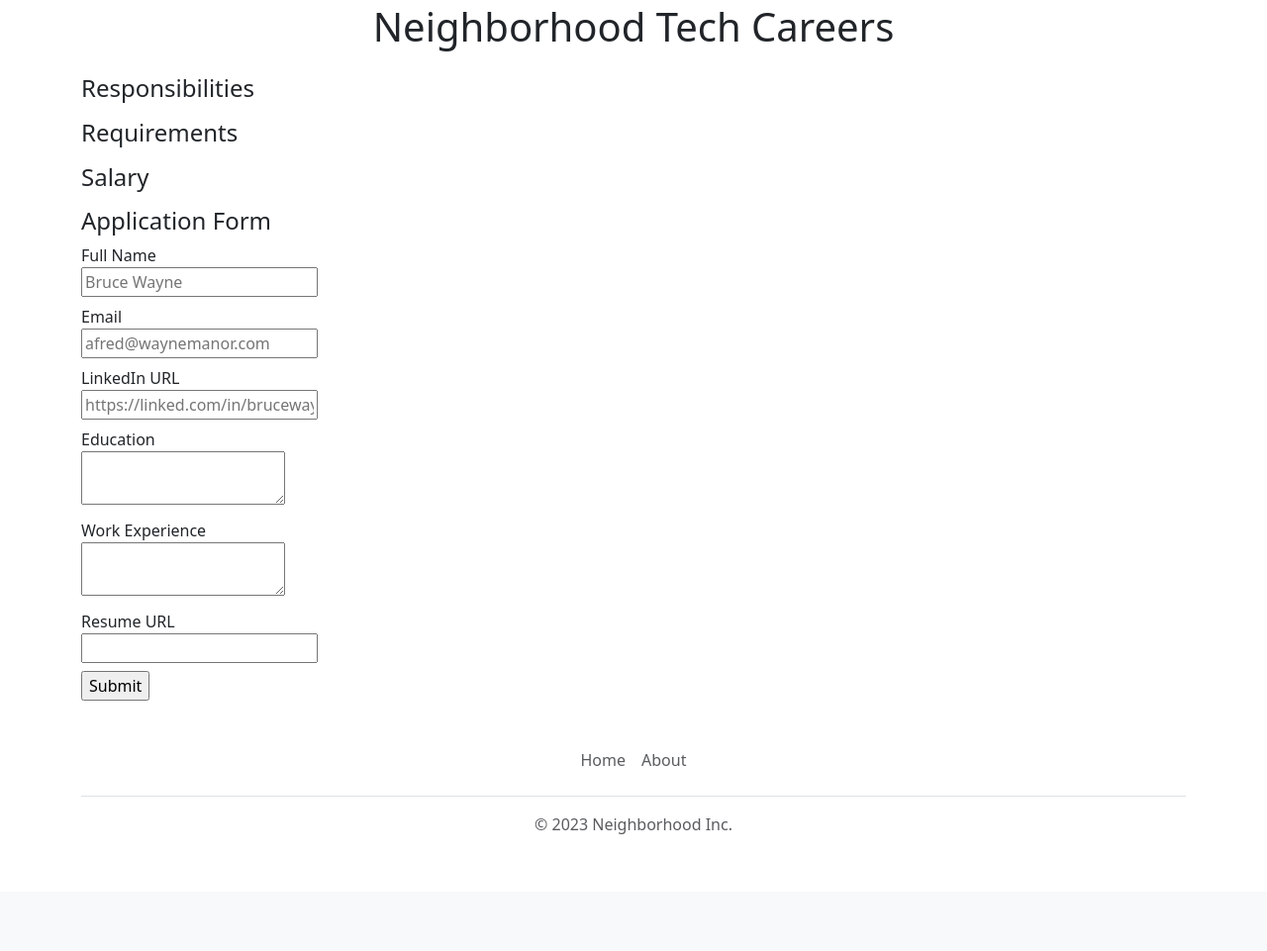
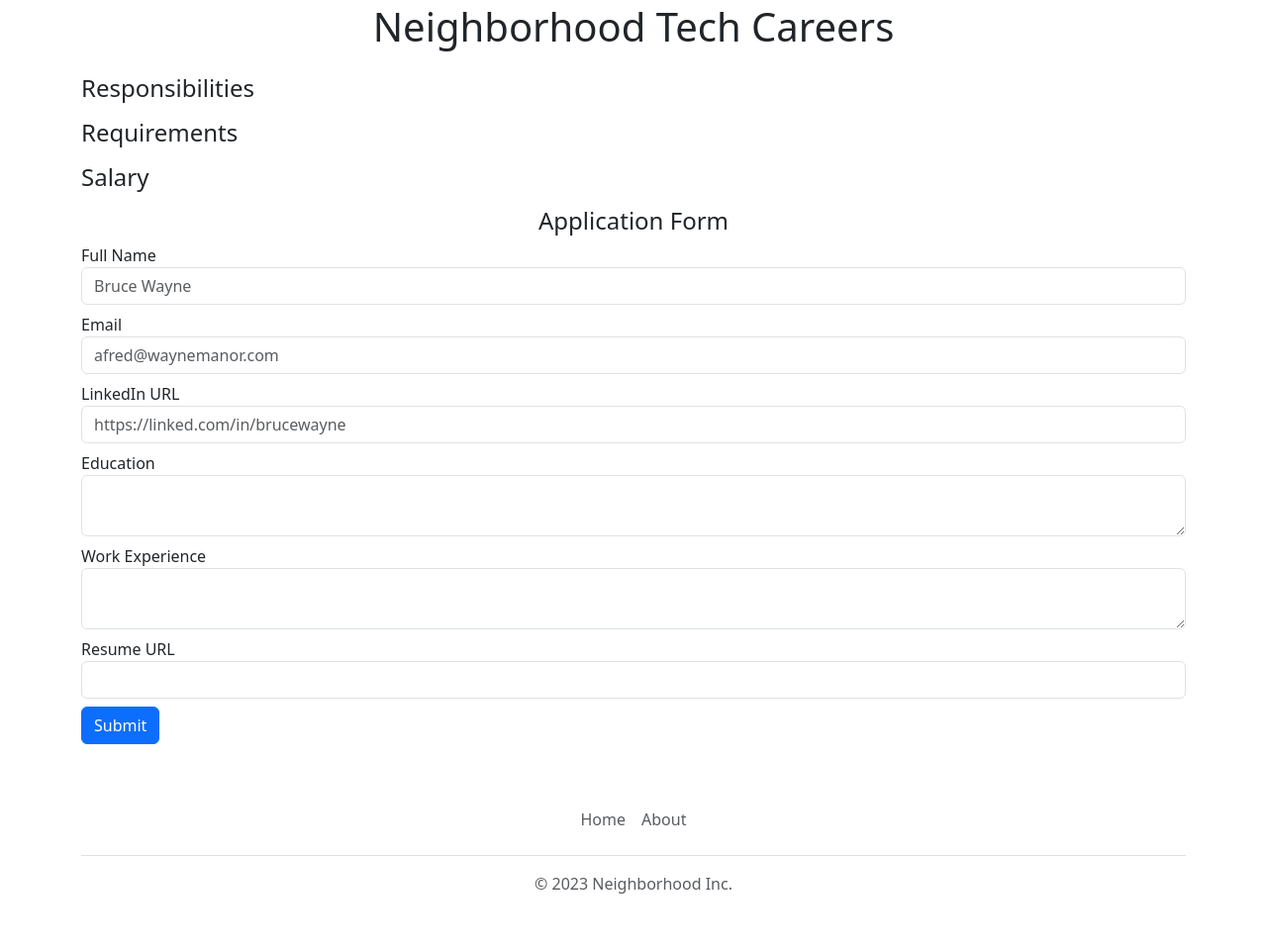
Before and after one commit to SehajS/flask-careers-website, a Flask app: template templates/jobpage.html in a window 1280 px wide. Shown: the part 437-1398 px from the top of the page at 99% size. Before the commit the page ends 1280 px from the top, so only its background shows below. Run offline with Flask 3, Linux system fonts and the light colour scheme; the template is opened without the code that fills it, so the values that code supplies are empty.

Commit message:
input tag types fixed and added styling to application form added

```diff
--- a/templates/application_form.html
+++ b/templates/application_form.html
@@ -1,40 +1,41 @@
-<h4>Application Form</h4>
+
+<h4 class="mt-3" style="text-align: center;">Application Form</h4>
 <form action="/job/{{job['id']}}/apply" method="post">
   <div class="mb-2">
     <label>Full Name</label>
     <br>
-    <input type="text" name="full_name" placeholder="Bruce Wayne">
+    <input class="form-control" type="text" name="full_name" placeholder="Bruce Wayne">
   </div>
 
   <div class="mb-2">
     <label>Email</label>
     <br>
-    <input type="email" name="email" placeholder="afred@waynemanor.com">
+    <input class="form-control" type="email" name="email" placeholder="afred@waynemanor.com">
   </div>
 
   <div class="mb-2">
     <label>LinkedIn URL</label>
     <br>
-    <input type="text" name="linkedin" placeholder="https://linked.com/in/brucewayne">
+    <input class="form-control" type="url" name="linkedin" placeholder="https://linked.com/in/brucewayne">
   </div>
 
   <div class="mb-2">
     <label>Education</label>
     <br>
-    <textarea name="education"></textarea>
+    <textarea class="form-control" name="education"></textarea>
   </div>
 
   <div class="mb-2">
     <label>Work Experience</label>
     <br>
-    <textarea name="experience"></textarea>
+    <textarea class="form-control" name="experience"></textarea>
   </div>
 
   <div class="mb-2">
     <label>Resume URL</label>
     <br>
-    <input type="text" name="resume_url">
+    <input class="form-control" type="url" name="resume_url">
   </div>
 
-  <input type="submit">
+  <input type="submit" class="btn btn-primary mb-3">
 </form>
--- a/templates/home.html
+++ b/templates/home.html
@@ -10,14 +10,14 @@
     {% include 'banner.html' %}
     <div class="container">
       <h1 class="text-center mt-2 mb-4">Neighborhood Tech Careers </h1>
-      <div class="row">
+      <div class="row align-items-center">
         <div class="col-md-6">
           <p class="lead">
             Lorem ipsum dolor sit amet, consectetur adipiscing elit, sed do eiusmod tempor incididunt ut labore et dolore magna aliqua. Ut enim ad minim veniam, quis nostrud exercitation ullamco laboris nisi ut aliquip ex ea commodo consequat. Duis aute irure dolor in reprehenderit in voluptate velit esse cillum dolore eu fugiat nulla pariatur. Excepteur sint occaecat cupidatat non proident, sunt in culpa qui officia deserunt mollit anim id est laborum.
           </p>
         </div>
         <div class="d-none d-md-block col-md-6" style="margin-bottom: 16px;">
-          <img src="/static/people.jpg" style="height:320px; border-radius: 4px;">
+          <img src="/static/people.jpg" style="height:300px; border-radius: 4px;">
         </div>
       </div>
       <h2 class="text-center mt-2 mb-4">Open Positions </h2>
```
